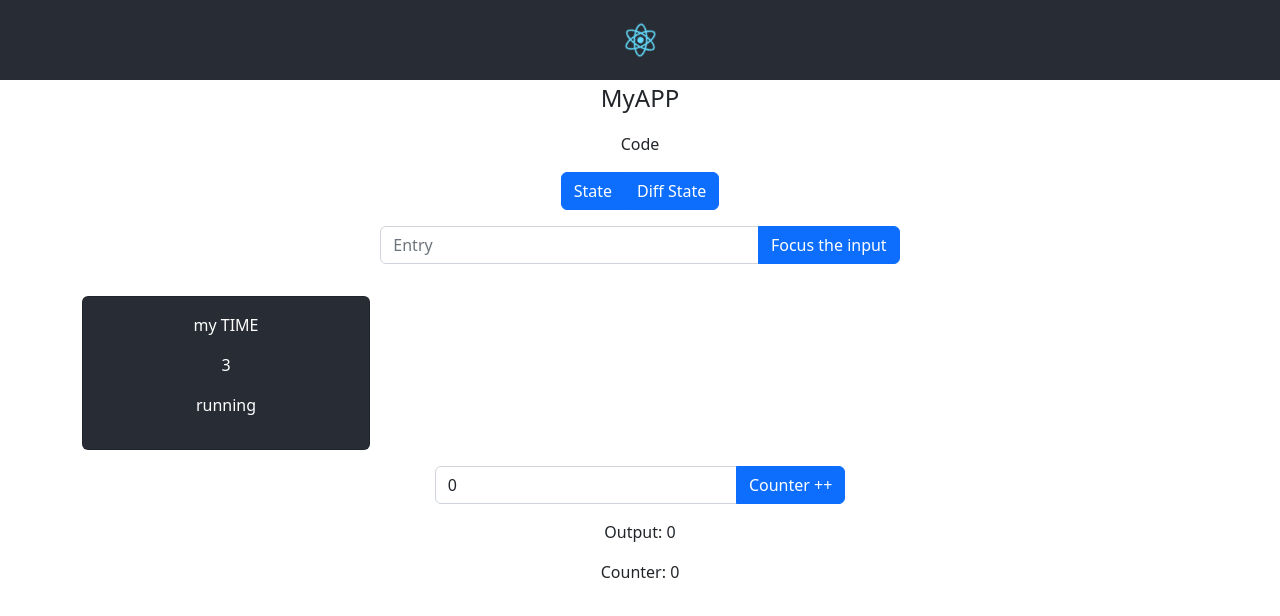
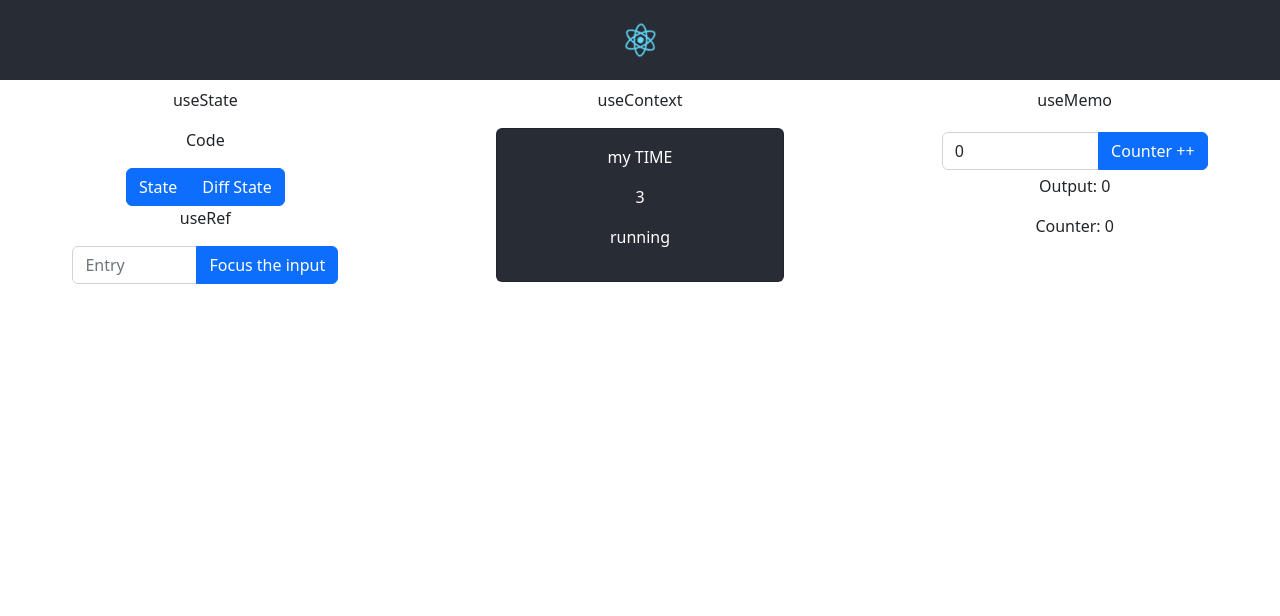
Before and after one commit to O-dik90/basic-typescript, a React (Create React App) app in the folder my-app/: page / in a window 1280 px wide. Shown: the top 616 px of the page. Built offline with nearby package versions, Linux system fonts and the light colour scheme; no server answers.

Commit message:
tidy view

```diff
--- a/my-app/src/App.tsx
+++ b/my-app/src/App.tsx
@@ -10,7 +10,7 @@ function App() {
         <header className="App-header">
           <img src={logo} className="App-logo" alt="logo" />
         </header>
-        <MyApp title="MyAPP" />
+        <MyApp title="HOOKS" />
       </div>
     </>
   );
--- a/my-app/src/MyApp.tsx
+++ b/my-app/src/MyApp.tsx
@@ -12,7 +12,6 @@ import {
   ButtonGroup,
   Card,
   Col,
-  Container,
   Form,
   InputGroup,
   Row,
@@ -22,8 +21,7 @@ import useFetch from "./useFetch";
 
 interface MyAppProps {
   title?: string;
-  children?:ReactNode;
-
+  children?: ReactNode;
 }
 
 export function MyApp({ title }: MyAppProps) {
@@ -77,12 +75,16 @@ export function MyApp({ title }: MyAppProps) {
   //create custom hooks from other
   //masalahnya adalah:
   // akan terpanggil ketikaa rendering-ulang
-  const [data] = useFetch("https://jsonplaceholder.typicode.com/todos/")
+  const [data] = useFetch(
+    "https://jsonplaceholder.typicode.com/todos?userId=9"
+  );
 
   return (
     <>
       {console.log(data)}
-      <p className="fs-4">{title}</p>
+      <Row className="mt-2">
+        <Col>
+        <p>useState</p>
           <p>{state}</p>
           <ButtonGroup>
             <Button className="btn" variant="primary" onClick={handleClick}>
@@ -96,8 +98,9 @@ export function MyApp({ title }: MyAppProps) {
               Diff State
             </Button>
           </ButtonGroup>
+          <p>useRef</p>
           <Row className="justify-content-center my-3">
-        <Col sm={5}>
+            <Col sm={8}>
               <InputGroup className="mb-3">
                 <Form.Control
                   placeholder="Entry"
@@ -109,9 +112,11 @@ export function MyApp({ title }: MyAppProps) {
               </InputGroup>
             </Col>
           </Row>
-      <Container className="mt-3">
+        </Col>
+        <Col className="d-flex justify-content-center">
           <Row>
             <Col>
+            <p>useContext</p>
               <Card
                 style={{
                   width: "18rem",
@@ -127,11 +132,12 @@ export function MyApp({ title }: MyAppProps) {
               </Card>
             </Col>
           </Row>
-      </Container>
-
+        </Col>
+        <Col>
           <Row className="justify-content-center">
-        <Col xs={4}>
-          <InputGroup className="my-3">
+            <p>useMemo</p>
+            <Col xs={8}>
+              <InputGroup className="my-1">
                 <Form.Control
                   placeholder="Entry"
                   type="number"
@@ -146,6 +152,8 @@ export function MyApp({ title }: MyAppProps) {
             <p>Output: {square}</p>
             <p>Counter: {counter}</p>
           </Row>
+        </Col>
+      </Row>
     </>
   );
 }
```
Lines whose indentation alone changed are shown as unchanged.
